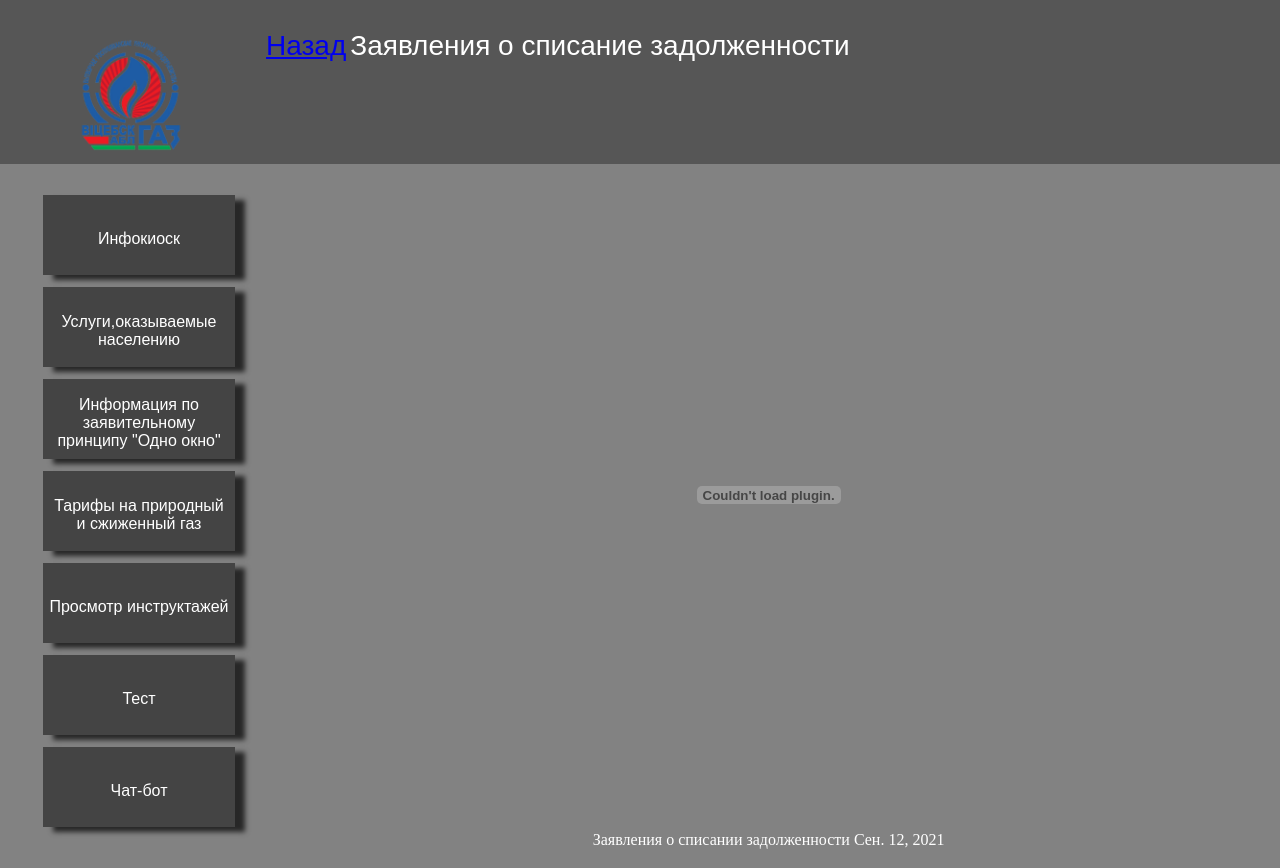
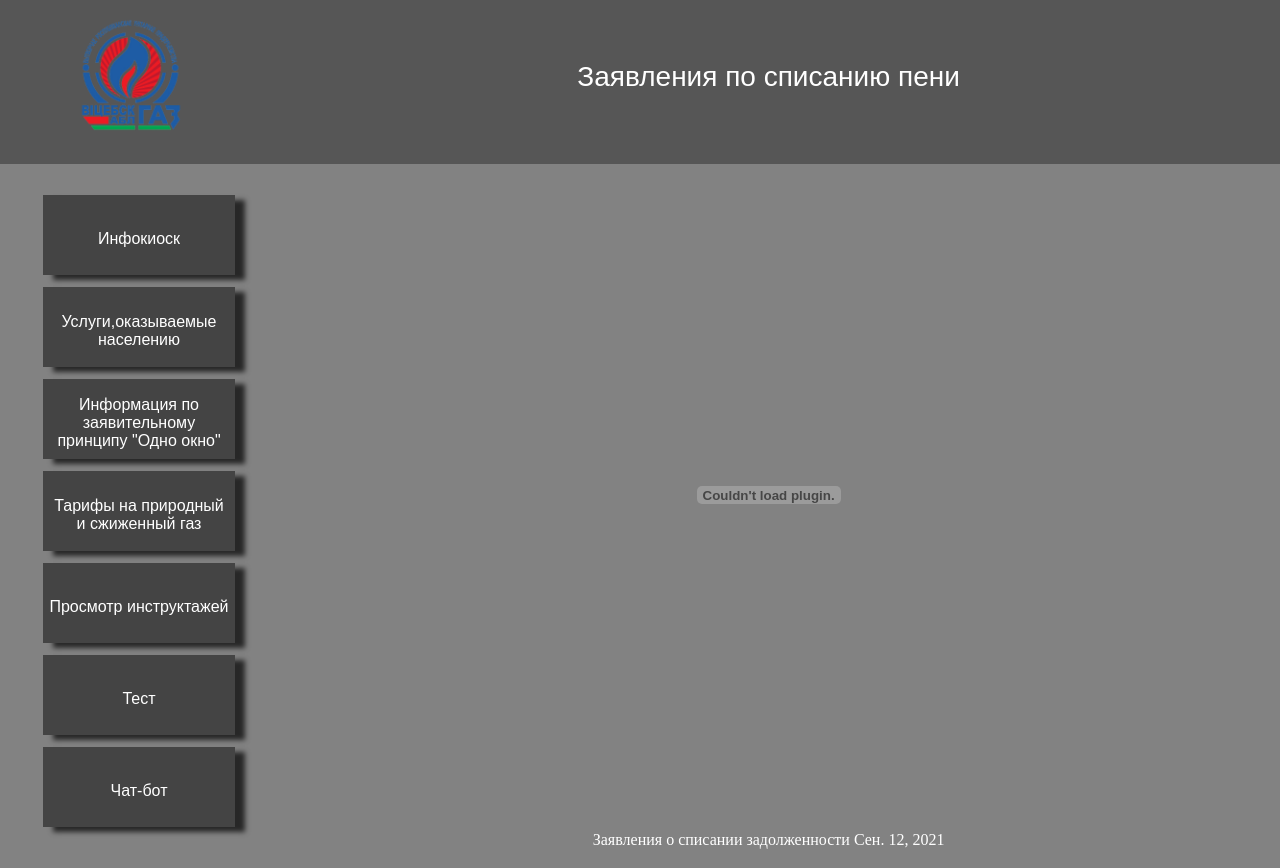
Before and after one commit to samovaruk69/infokiosk_polotsk, a Django app: page /onewindow/Forms/Statements_for_writing_off_penalties in a window 1280 px wide. Run offline with Django 3.2, Linux system fonts and the light colour scheme; data comes from the database, SQL or seed files in the repository.

Commit message:
vers 2.1

```diff
--- a/kiosk/main/templates/main/onewindow/Forms.html
+++ b/kiosk/main/templates/main/onewindow/Forms.html
@@ -5,7 +5,7 @@
 {%block body%}
             <table class="Onewindow_table" cellspacing="19vh">
     <tr>
-        <td><a href="{%url 'Statements_for_writing_off_penalties'%}"><button class="button_right_block">Заявление на списание задолженности</button></a></td>
+        <td><a href="{%url 'Statements_for_writing_off_penalties'%}"><button class="button_right_block">Заявление по списанию пени</button></a></td>
         <!--<td><a href="{%url 'Liquefied_Petroleum_Gas_Supply_Statement'%}" class="button_table">Заявление о снабжении сжиженным углеводородным газом</a></td> -->
         <td><a href="{%url 'Application_for_the_reconstruction_of_the_gas_supply_system'%}"><button class="button_right_block">Заявление о реконструкции системы газоснабжения</button></a></td>
         <td><a href="{%url 'Absence_notice'%}"><button class="button_right_block">Извещение об отсутствии</button></a></td>
--- a/kiosk/main/templates/main/statements/Statements_for_writing_off_penalties.html
+++ b/kiosk/main/templates/main/statements/Statements_for_writing_off_penalties.html
@@ -1,27 +1,10 @@
 {%extends 'main/Shell.html'%}
-{%block head%}Заявления о списание задолженности{%endblock%}
+{%block head%}Заявления по списанию пени{%endblock%}
+{%block topbar%}Заявления по списанию пени{%endblock%}
 
-
-{%block topbar%}
-<div class="topbar">
-    <table>
-        <tr>
-            <td height="20vh"><a class="back" href="{%url 'Forms'%}">Назад</a></td>
-            <td><a class="toptext">Заявления о списание задолженности</a></td>
-        </tr>
-    </table>
-
-</div>
-{%endblock%}
 {%block body%}
 {%for el in data%}
-
-<center>
-        <div class="botton_color">
                 <embed class="docs_view" src="{{ el.Statements_for_writing_off_penalties_doc.url }}" >
                 <p href="{{ el.Statements_for_writing_off_penalties}}" class="cool_text">{{ el.title }} {{el.times}}</p>
-
-        </div>
-</center>
 {%endfor%}
 {%endblock%}
```
Also changed, not shown: kiosk/main/templates/main/statements/Absence_notice.html (+1 -16 lines), kiosk/main/templates/main/statements/Application_for_the_reconstruction_of_the_gas_supply_system.html (+1 -18 lines), 6 other files.
